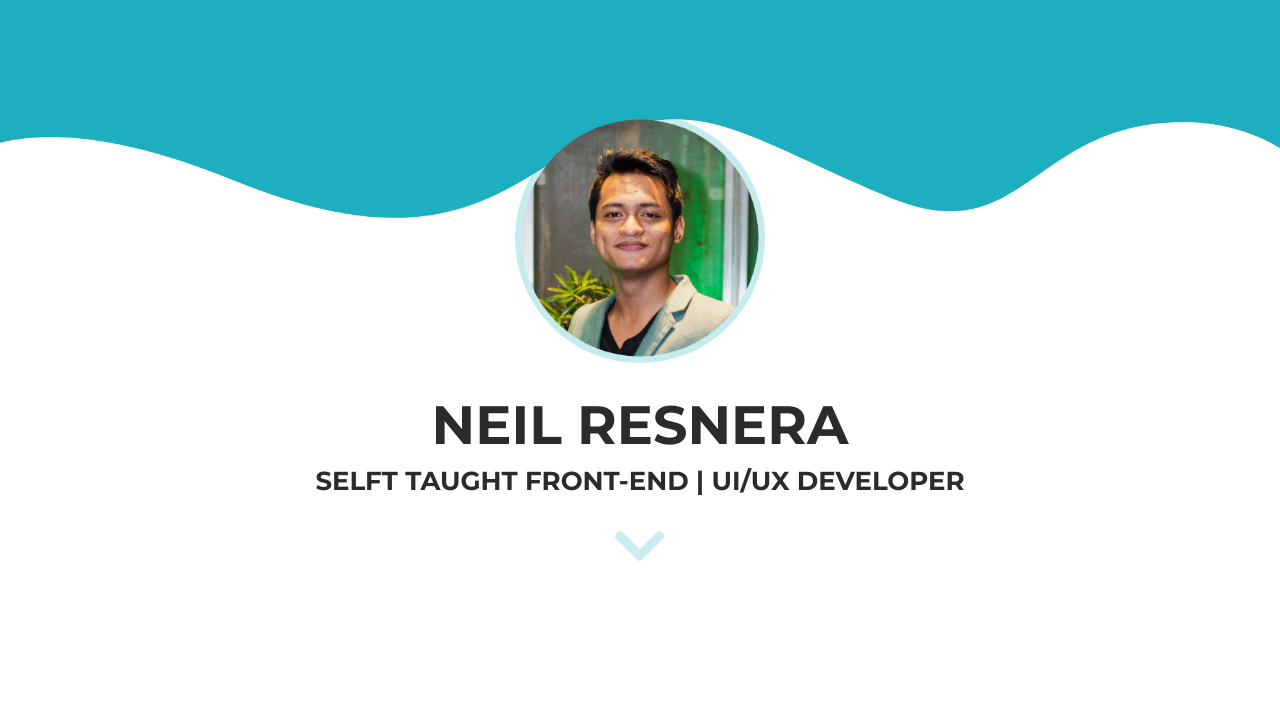
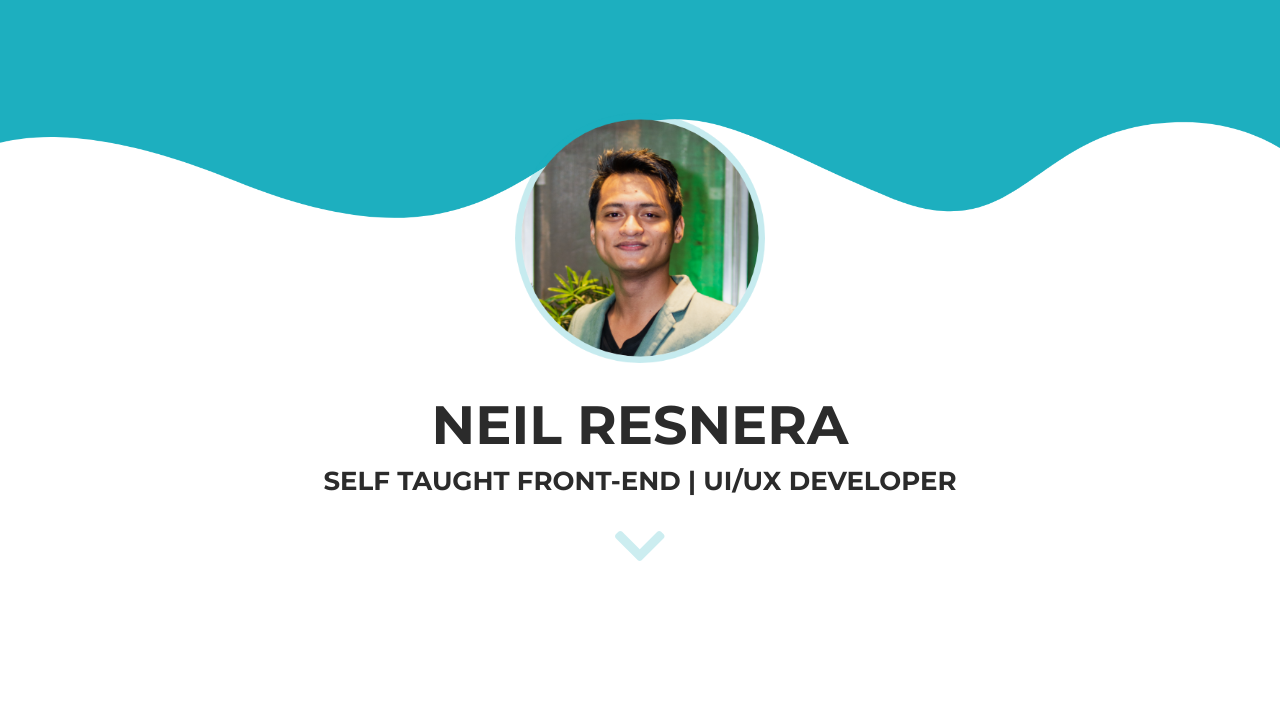
Before and after one commit to resnerac03/portfolio2020, a website: page index.html in a window 1280 px wide. Shown: the part 91-800 px from the top of the page. Drawn offline with nearby package versions, Linux system fonts and the light colour scheme.

Commit message:
fix subhead

```diff
--- a/index.html
+++ b/index.html
@@ -30,7 +30,7 @@
                     NEIL RESNERA
                 </div>
                 <div class="desc -intro">
-                    SELFT TAUGHT FRONT-END | UI/UX DEVELOPER
+                    SELF TAUGHT FRONT-END | UI/UX DEVELOPER
                 </div>
                 <div class="caretWrapper">
                     <a href="#traits"><img class="animDown" src="images/chev-down.png" alt=""></a>
```
